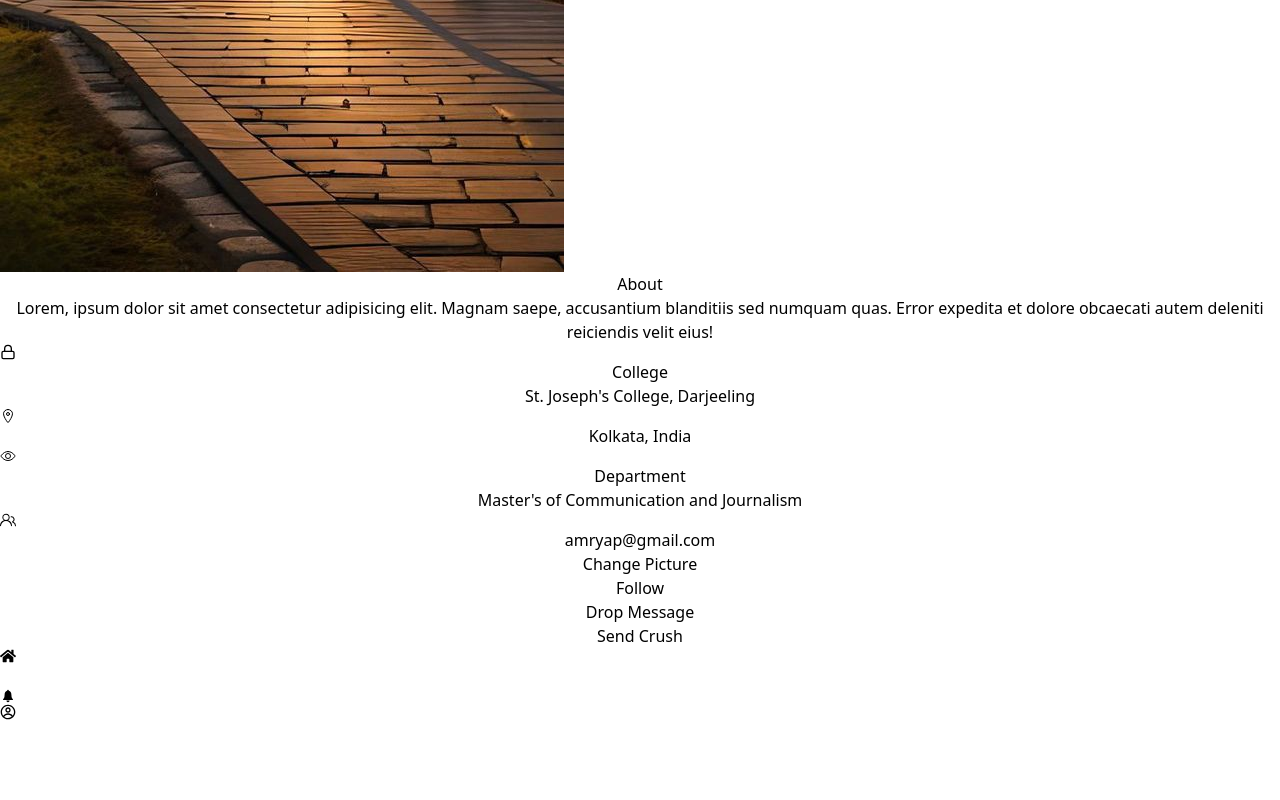
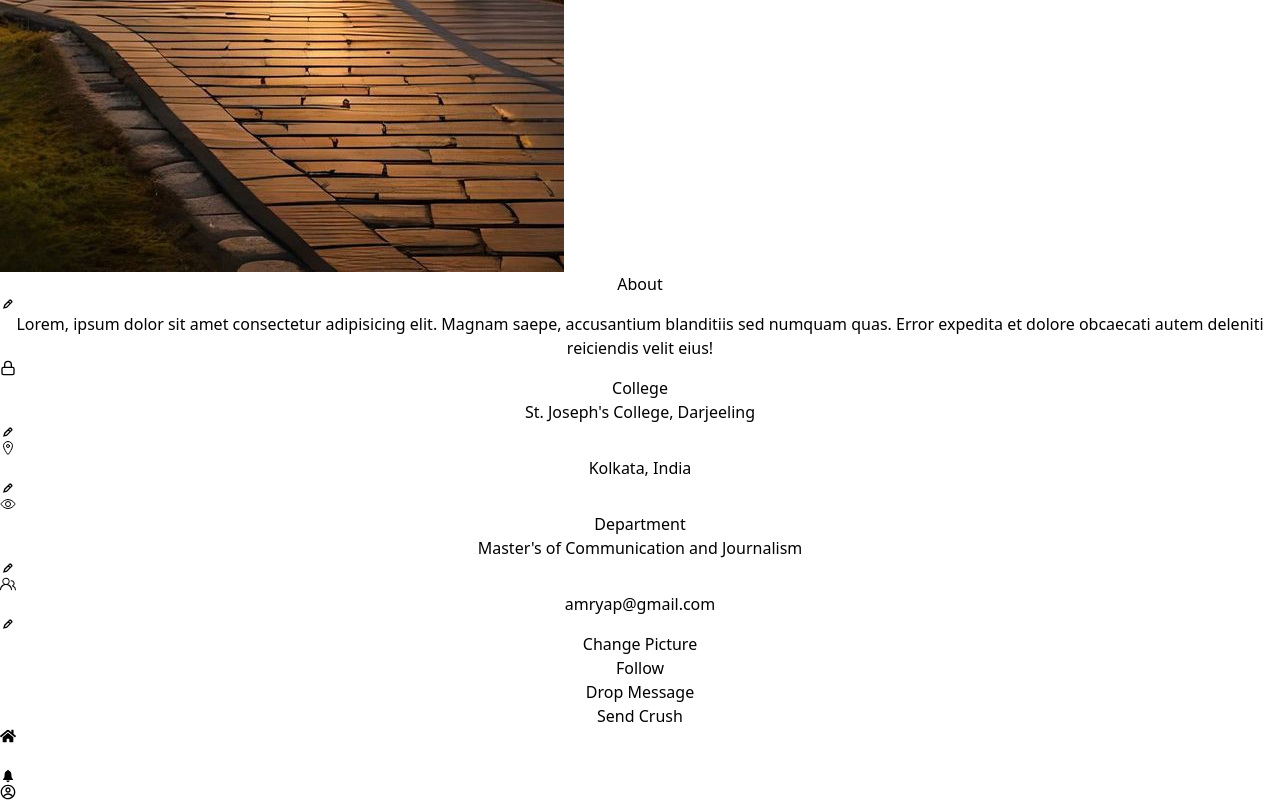
Before and after one commit to Nikhilj007/circleMeme, a React (Vite) app: page /user in a window 1280 px wide. Shown: the part 1004-1804 px from the top of the page. Before the commit the page ends 1724 px from the top, so only its background shows below. Built offline with nearby package versions, Linux system fonts and the light colour scheme; some icons are missing; the HTML template or start-up script is replaced by a standard one.

Commit message:
Add edit icon to User component

```diff
--- a/src/components/User.jsx
+++ b/src/components/User.jsx
@@ -7,6 +7,7 @@ import { IoLocationOutline } from "react-icons/io5";
 import { GoPeople } from "react-icons/go";
 import { motion } from "framer-motion";
 import { BsThreeDotsVertical } from "react-icons/bs";
+import { GrFormEdit } from "react-icons/gr";
 
 const User = () => {
   const [show, setShow] = useState(true);
@@ -28,8 +29,8 @@ const User = () => {
           <div className="text-2xl">
             <MdArrowBack />
           </div>
-          <div className="-translate-x-20" >Amarya Paul</div>
-          <div onClick={()=>setShow(!show)} className="text-xl">
+          <div className="-translate-x-20">Amarya Paul</div>
+          <div onClick={() => setShow(!show)} className="text-xl">
             <BsThreeDotsVertical />
           </div>
         </div>
@@ -37,7 +38,10 @@ const User = () => {
           <img className="h-96 w-full" src={profile} alt="" />
         </div>
         <div className="w-[97%] rounded-md mt-2 text-start p-4 bg-white mx-auto">
-        <div className="font-bold">About</div>
+          <div className="font-bold flex justify-between items-center">
+            About
+            <div className="text-2xl border-[1px] border-black rounded-full p-1"><GrFormEdit /></div>
+          </div>
           <div className="text-gray-500">
             Lorem, ipsum dolor sit amet consectetur adipisicing elit. Magnam
             saepe, accusantium blanditiis sed numquam quas. Error expedita et
@@ -55,6 +59,7 @@ const User = () => {
                 St. {"Joseph's"} College, Darjeeling{" "}
               </div>
             </div>
+            <div className="text-2xl border-[1px] border-black rounded-full p-1"><GrFormEdit /></div>
           </div>
           <div className="flex justify-start gap-3 items-center">
             <div className="text-3xl">
@@ -63,6 +68,8 @@ const User = () => {
             <div>
               <div className="font-bold ">Kolkata, India</div>
             </div>
+            <div className="text-2xl border-[1px] border-black rounded-full p-1"><GrFormEdit /></div>
+
           </div>
           <div className="flex justify-start gap-3 items-center">
             <div className="text-3xl">
@@ -74,6 +81,8 @@ const User = () => {
                 {"Master's"} of Communication and Journalism
               </div>
             </div>
+            <div className="text-2xl border-[1px] border-black rounded-full p-1"><GrFormEdit /></div>
+
           </div>
           <div className="flex justify-start gap-3 items-center">
             <div className="text-3xl">
@@ -82,7 +91,9 @@ const User = () => {
             <div>
               <div className="font-bold ">amryap@gmail.com</div>
             </div>
+          <div className="text-2xl border-[1px] border-black rounded-full p-1"><GrFormEdit /></div>
           </div>
+
         </div>
         <div className="fixed "></div>
         <motion.div
```
Lines whose indentation alone changed are shown as unchanged.
